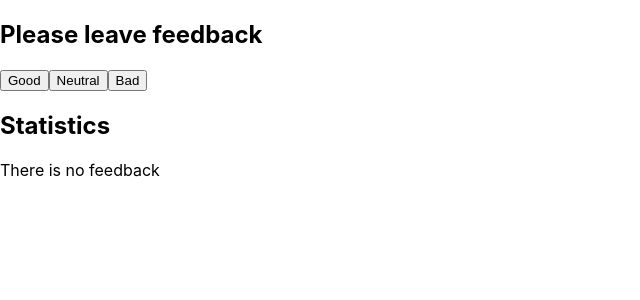
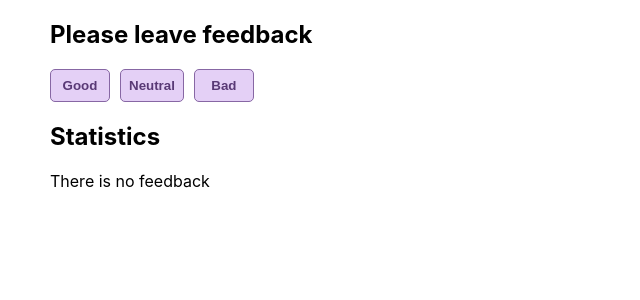
Before and after one commit to pelmeshek91/goit-react-hw-02-feedback, a React (Create React App) app: page / in a window 1280 px wide. Shown: the top 300 px of the page, without its empty margins (0-640 px from the left). Built offline with nearby package versions, Linux system fonts and the light colour scheme.

Commit message:
started style

```diff
--- a/src/components/feedback/Feedback.jsx
+++ b/src/components/feedback/Feedback.jsx
@@ -2,7 +2,7 @@ import { FeedbackOptions } from 'components/feedbackOptions/FeedbackOptions';
 import { Statistics } from '../statistics/Statistics';
 import { Section } from 'components/section/Section';
 import { Notification } from 'components/notification/Notification';
-
+import s from './Feedback.module.css';
 export const Feedback = ({
   PositiveFeedback,
   total,
@@ -10,7 +10,7 @@ export const Feedback = ({
   countFeedback,
 }) => {
   return (
-    <>
+    <div className={s.sectionWrap}>
       <Section title="Please leave feedback">
         <FeedbackOptions onLeaveFeedback={countFeedback} options={options} />
       </Section>
@@ -25,6 +25,6 @@ export const Feedback = ({
           <Notification message="There is no feedback" />
         )}
       </Section>
-    </>
+    </div>
   );
 };
--- /dev/null
+++ b/src/components/feedback/Feedback.module.css
@@ -0,0 +1,4 @@
+.sectionWrap {
+    margin-left: 50px;
+
+}
--- a/src/components/feedbackOptions/FeedbackOptions.jsx
+++ b/src/components/feedbackOptions/FeedbackOptions.jsx
@@ -1,11 +1,13 @@
+import s from './FeedbackOptions.module.css';
+
 export const FeedbackOptions = ({ onLeaveFeedback, options }) => {
   const keys = Object.keys(options);
 
   return (
-    <div>
+    <div className={s.btnWrap}>
       {keys.map(key => {
         return (
-          <button onClick={onLeaveFeedback} key={key}>
+          <button onClick={onLeaveFeedback} key={key} className={s.btn}>
             {key.replace(key[0], key[0].toUpperCase())}
           </button>
         );
--- /dev/null
+++ b/src/components/feedbackOptions/FeedbackOptions.module.css
@@ -0,0 +1,14 @@
+.btn {
+    min-width: 60px;
+    padding: 8px;
+    border-radius: 5px;
+    border: 1px solid rgb(135, 103, 164);
+    background-color: rgb(228, 208, 246);
+    color: rgb(89, 57, 118);
+    font-weight: 600;
+}
+
+.btnWrap {
+    display: flex;
+    gap: 10px;
+}
```
Also changed, not shown: src/components/App.jsx (+1 -16 lines), src/components/section/Section.module.css (added).
